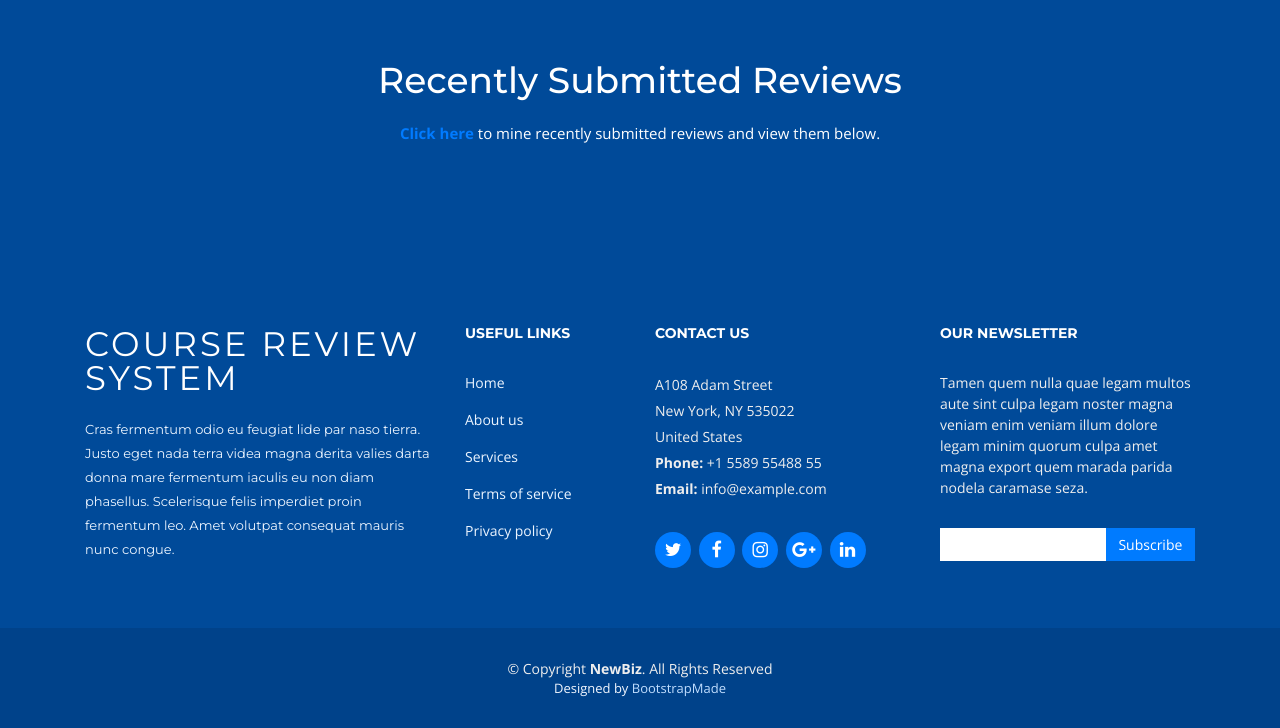
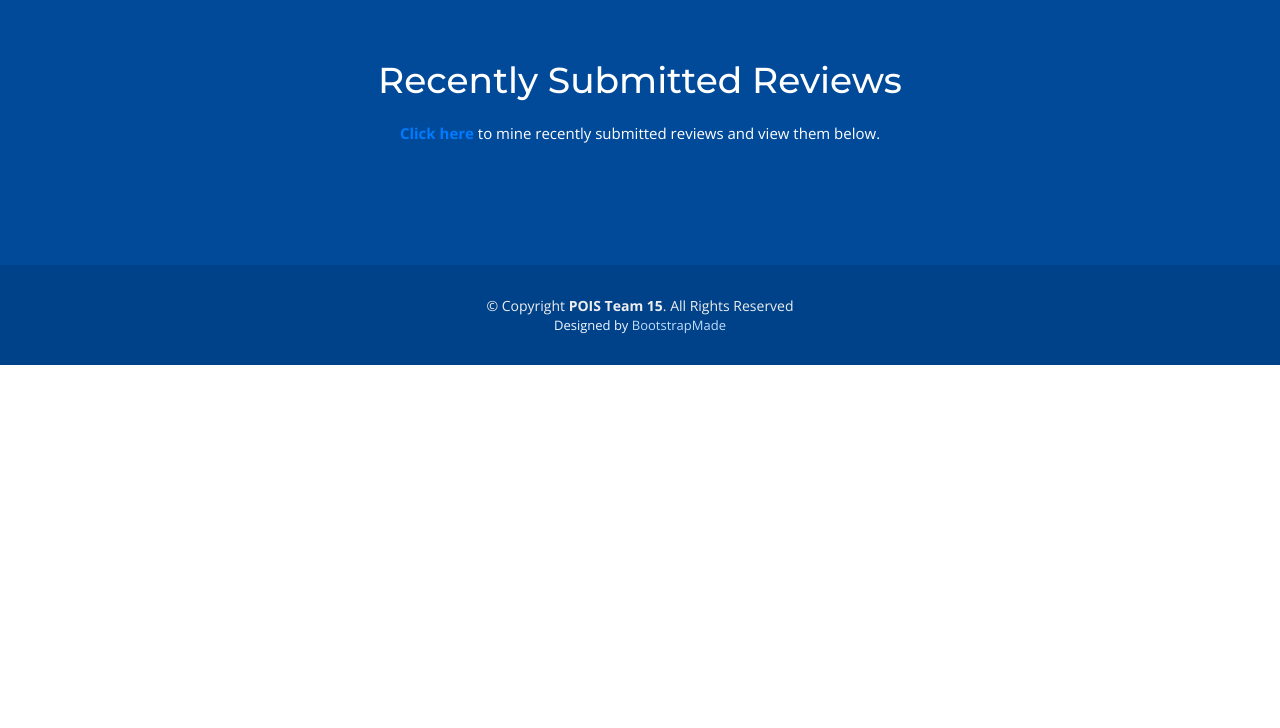
Before and after one commit to abhishek8899/Blockchain-based-Course-Review-System, a Flask app: template python_blockchain_app-ibm_blockchain_post-2/app/templates/submit_review.html in a window 1280 px wide. Shown: the part 651-1379 px from the top of the page. After the commit the page ends 1016 px from the top, so only its background shows below. Run offline with Flask 2, Linux system fonts and the light colour scheme; the template is opened without the code that fills it, so the values that code supplies are empty; some libraries are stand-ins or nearby versions.

Commit message:
ui change

```diff
--- a/python_blockchain_app-ibm_blockchain_post-2/app/templates/course_search.html
+++ b/python_blockchain_app-ibm_blockchain_post-2/app/templates/course_search.html
@@ -134,7 +134,6 @@
                     {% for post in posts %}
                         <div>
                             <h3>{{post.author}}</h3>
-                            <!-- <h4>{{readable_time(post.timestamp)}}</h4> -->
                             <p>{{post.content}}</p>
                           </div>
                     {% endfor %}
--- a/python_blockchain_app-ibm_blockchain_post-2/app/templates/submit_review.html
+++ b/python_blockchain_app-ibm_blockchain_post-2/app/templates/submit_review.html
@@ -175,61 +175,10 @@
     Footer
     ============================-->
     <footer id="footer">
-    	<div class="footer-top">
-    		<div class="container">
-    			<div class="row">
-
-    				<div class="col-lg-4 col-md-6 footer-info">
-    					<h3>Course Review system</h3>
-    					<p>Cras fermentum odio eu feugiat lide par naso tierra. Justo eget nada terra videa magna derita valies darta donna mare fermentum iaculis eu non diam phasellus. Scelerisque felis imperdiet proin fermentum leo. Amet volutpat consequat mauris nunc congue.</p>
-    				</div>
-
-    				<div class="col-lg-2 col-md-6 footer-links">
-    					<h4>Useful Links</h4>
-    					<ul>
-    						<li><a href="#">Home</a></li>
-    						<li><a href="#">About us</a></li>
-    						<li><a href="#">Services</a></li>
-    						<li><a href="#">Terms of service</a></li>
-    						<li><a href="#">Privacy policy</a></li>
-    					</ul>
-    				</div>
-
-    				<div class="col-lg-3 col-md-6 footer-contact">
-    					<h4>Contact Us</h4>
-    					<p>
-    						A108 Adam Street <br>
-    						New York, NY 535022<br>
-    						United States <br>
-    						<strong>Phone:</strong> +1 5589 55488 55<br>
-    						<strong>Email:</strong> info@example.com<br>
-    					</p>
-
-    					<div class="social-links">
-    						<a href="#" class="twitter"><i class="fa fa-twitter"></i></a>
-    						<a href="#" class="facebook"><i class="fa fa-facebook"></i></a>
-    						<a href="#" class="instagram"><i class="fa fa-instagram"></i></a>
-    						<a href="#" class="google-plus"><i class="fa fa-google-plus"></i></a>
-    						<a href="#" class="linkedin"><i class="fa fa-linkedin"></i></a>
-    					</div>
-
-    				</div>
-
-    				<div class="col-lg-3 col-md-6 footer-newsletter">
-    					<h4>Our Newsletter</h4>
-    					<p>Tamen quem nulla quae legam multos aute sint culpa legam noster magna veniam enim veniam illum dolore legam minim quorum culpa amet magna export quem marada parida nodela caramase seza.</p>
-    					<form action="" method="post">
-    						<input type="email" name="email"><input type="submit"  value="Subscribe">
-    					</form>
-    				</div>
-
-    			</div>
-    		</div>
-    	</div>
 
     	<div class="container">
     		<div class="copyright">
-    			&copy; Copyright <strong>NewBiz</strong>. All Rights Reserved
+    			&copy; Copyright <strong>POIS Team 15</strong>. All Rights Reserved
     		</div>
     		<div class="credits">
         <!--
```
Also changed, not shown: 1 other file.
